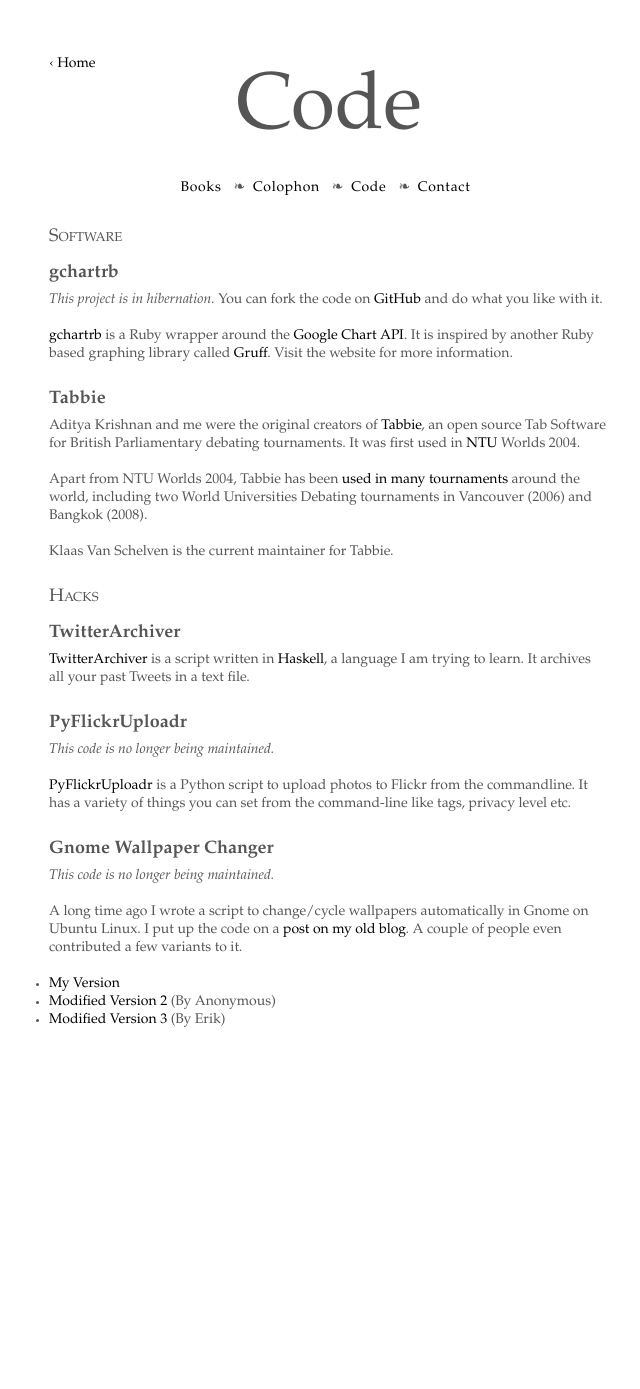
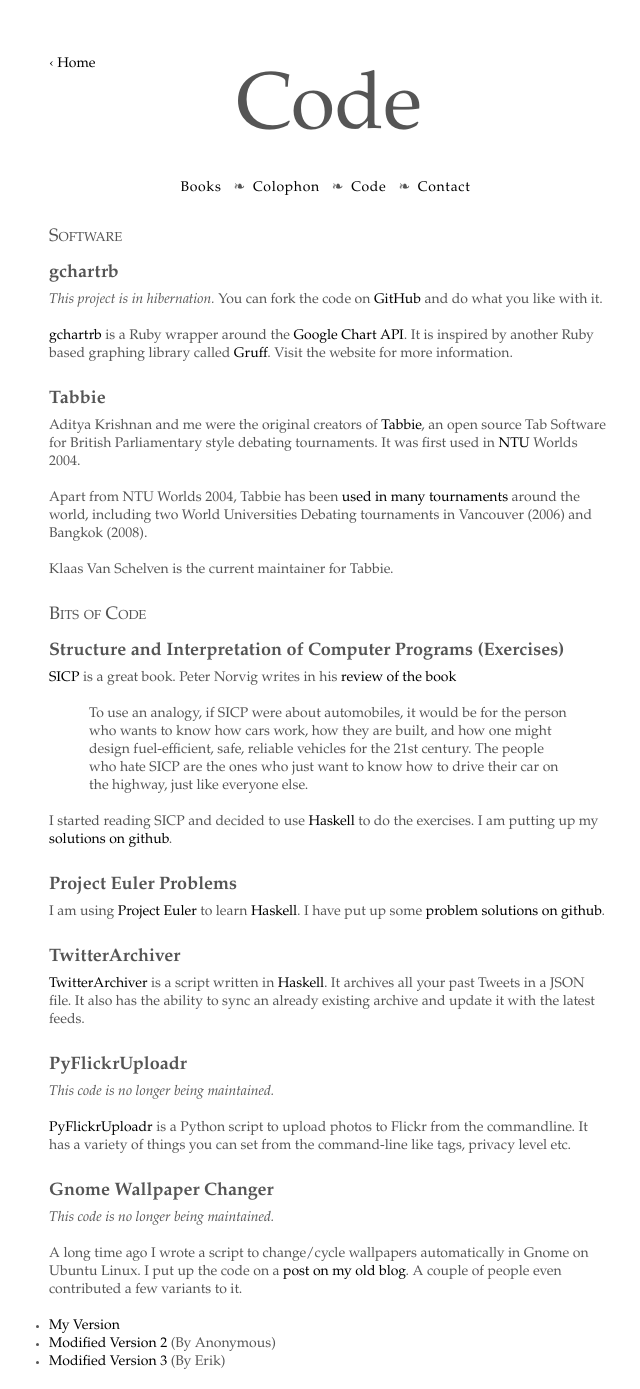
Before and after one commit to deepakjois/website, a Jekyll site: the page built from code/index.html, in a window 1280 px wide. Shown: the whole page, without its empty margins (311-951 px from the left). Built offline with Jekyll 4.4.1, drawn with Linux system fonts in a browser that asks for light colours; before the commit the page ends 1047 px from its top, so only the background shows below that.

Commit message:
Adding more code

```diff
--- a/_includes/books_read.html
+++ b/_includes/books_read.html
@@ -219,7 +219,6 @@
 <ul id="non-fiction-economics">
   <li class="in_2009"><a href="http://www.amazon.com/Create-Your-Own-Economy-Prosperity/dp/0525951237">Create Your Own Economy: The Path to Prosperity in a Disordered World by Tyler Cowen</a></li>
   <li class="in_2009"><a href="http://www.amazon.com/Invisible-Hook-Hidden-Economics-Pirates/dp/0691137471">The Invisible Hook: The Hidden Economics of Pirates by Peter T. Leeson</a></li>
-  <li class="in_2009"><a href="http://www.amazon.com/Future-Imperfect-Technology-Freedom-Uncertain/dp/0521877326">Future Imperfect: Technology and Freedom in an Uncertain World by David Friedman</a></li>
   <li class="in_2009"><a href="http://www.amazon.com/Why-Economists-Disagree-Introduction-Contemporary/dp/0791435709/">Why Economists Disagree: An Introduction to the Alternative Schools of Thought by David L. Prychitko</a></li>
   <li class="in_2009"><a href="http://www.amazon.com/Indias-Global-Powerhouses-Taking-World/dp/1422147622">India's Global Powerhouses: How They Are Taking on the World by Nirmalya Kumar, Pradipta K. Mohapatra, Suj Chandrasekhar</a></li>
   <li class="in_2009"><a href="http://www.amazon.com/Science-Four-Thousand-Year-History/dp/019922689X">Science: A Four Thousand Year History by by Patricia Fara</a></li>
--- a/code/index.html
+++ b/code/index.html
@@ -20,7 +20,7 @@
 	   <h3>Tabbie</h3>
 	   <p>Aditya Krishnan and me were the original creators of <a
 	  href="http://tabbie.wikidot.com">Tabbie</a>, an open source Tab Software for
-	  British Parliamentary debating tournaments. It was first used in <a
+	  British Parliamentary style debating tournaments. It was first used in <a
 	  href="http://www.ntu.edu.sg">NTU</a> Worlds 2004.</p>
 	    <p>Apart from NTU Worlds 2004, Tabbie has been <a
 	  href="http://tabbie.wikidot.com/customers">used in many tournaments</a>
@@ -31,14 +31,41 @@
 </section>
 <section>
 	<article>
-	  <h2 id='hacks'>Hacks</h2>
+	  <h2 id='hacks'>Bits of Code</h2>
+
+	  <h3 id="sicphaskell">Structure and Interpretation of Computer Programs (Exercises)</h3>
+	  <p>
+	   <a href="http://mitpress.mit.edu/sicp/" title="SICP Book Websitr">SICP</a> is
+	   a great book. Peter Norvig writes in his <a href="http://www.amazon.com/review/R403HR4VL71K8/ref=cm_cr_rdp_perm" title="Amazon.com: Peter Norvig's review of Structure and Interpretation of Computer Programs">review of the book</a>
+	  </p>
+
+	  <blockquote><p>To use an analogy, if SICP were about automobiles, it would be
+for the person who wants to know how cars work, how they are built, and how
+one might design fuel-efficient, safe, reliable vehicles for the 21st century.
+The people who hate SICP are the ones who just want to know how to drive their
+car on the highway, just like everyone else.</p></blockquote>
+
+    <p>I started reading SICP and decided to use <a
+    href="http://www.haskell.org/" title="Haskell - HaskellWiki">Haskell</a>
+    to do the exercises. I am putting up my <a href="http://github.com/deepakjois/sicphaskell/tree" title="deepakjois's sicphaskell at master - GitHub">solutions on github</a>.</p>
+
+
+	  <h3 id="projecteuler">Project Euler Problems</h3>
+	  <p>
+	    I am using <a href="http://projecteuler.net/" title="Project Euler">Project Euler</a> to learn
+	    <a href="http://www.haskell.org/" title="Haskell - HaskellWiki">Haskell</a>. I have put up some
+	    <a href="http://github.com/deepakjois/projecteuler/tree/master" title="deepakjois's projecteuler at master - GitHub">problem solutions on github</a>.
+	  </p>
+
 	  <h3 id="twitterarchiver">TwitterArchiver</h3>
 	   <p>
 	     <a href="http://github.com/deepakjois/TwitterArchiver/tree/master"
 	        title="deepakjois's TwitterArchiver at master - GitHub">TwitterArchiver</a> is a
-	     script written in <a href="http://www.haskell.org/" title="Haskell - HaskellWiki">Haskell</a>,
-	     a language I am trying to learn. It archives all your past Tweets in a text file.
+	     script written in <a href="http://www.haskell.org/" title="Haskell - HaskellWiki">Haskell</a>.
+	     It archives all your past Tweets in a JSON file. It also has the ability to
+	     sync an already existing archive and update it with the latest feeds.
 	   </p>
+
 	  <h3 id='pyflickr'>PyFlickrUploadr</h3>
 	   <p><em>This code is no longer being maintained.</em></p>
 	   <p><a
```
